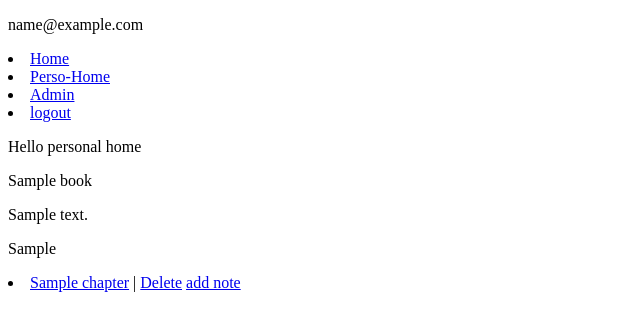
After one commit to tbuglioni/unlimited-studies, a Django app: page /studies/book/1 in a window 1280 px wide. The commit adds this page. Shown: the top 331 px of the page, without its empty margins (0-640 px from the left). Run offline with Django 3.2, Linux system fonts and the light colour scheme; a user stored in the database is signed in; tables that the repository leaves empty hold one stand-in row (values such as "Sample post").

Commit message:
add page for 1 book with crud (notes)
commit 7016199aa29a7cc09713e6aa0ae628e71773746a
Author: thomas buglioni <thomas.buglioni@gmail.com>
Date:   Tue Jul 20 11:10:39 2021 +0200

    add crud for notes

commit 0bf9435f4a2294d356aaf8b530cc2197bf90d8df
Author: thomas buglioni <thomas.buglioni@gmail.com>
Date:   Tue Jul 13 13:11:28 2021 +0200

    add page book, chapter, note

commit 5f0ecde45568e85f1db4eca6ad6ec35e6a6664e7
Author: thomas buglioni <thomas.buglioni@gmail.com>
Date:   Fri Jul 9 23:56:08 2021 +0200

    add page for 1 book

```diff
--- a/requirements.txt
+++ b/requirements.txt
@@ -1,12 +1,12 @@
 asgiref==3.4.1
 certifi==2021.5.30
-chardet==4.0.0
+charset-normalizer==2.0.3
 click==8.0.1
 coverage==5.5
 Django==3.2.2
-idna==2.10
+idna==3.2
 pytz==2021.1
-requests==2.25.1
+requests==2.26.0
 selenium==3.141.0
 sqlparse==0.4.1
 tchappui-webdrivers==0.3.7
--- /dev/null
+++ b/studies/logic/userAction.py
@@ -0,0 +1,42 @@
+from studies.models import *
+from django.shortcuts import render, redirect, get_object_or_404
+
+
+class UserAction:
+    def __init__(self):
+        self.name = 1
+
+    def get_books(self, request):
+        context = {}
+        context["books"] = Book.objects.filter(users=request.user)
+        return context
+
+    def get_one_book(self, request, book):
+        context = {}
+        context["book"] = get_object_or_404(Book, users=request.user, pk=book)
+        context["chapters"] = Chapter.objects.filter(book=book)
+        return context
+
+    def add_or_update_book(self, request):
+        pass
+
+    def add_or_update_chapter(self, request):
+        pass
+
+    def add_or_update_note(self, request):
+        pass
+
+    def delete_book(self, request):
+        pass
+
+    def delete_chapter(self, request):
+        pass
+
+    def delete_note(self, request):
+        pass
+
+    def run_game_auto(self, request):
+        pass
+
+    def run_specific_game(self, request):
+        pass
--- a/studies/models.py
+++ b/studies/models.py
@@ -17,6 +17,7 @@ class Book(models.Model):
         return f"{self.name}-{self.id}"
 
     class Meta:
+        ordering = ["order_book"]
         indexes = [
             models.Index(fields=["order_book"]),
         ]
--- /dev/null
+++ b/studies/templates/studies/book.html
@@ -0,0 +1,38 @@
+{% extends 'base.html' %}{% load static %}
+
+<div>
+  {% block content %}
+  <p>Hello personal home</p>
+  <div>
+    <p>{{book.name}}</p>
+    <p>{{book.description}}</p>
+    <p>{{book.source_info}}</p>
+  </div>
+
+  {% for chapter in chapters %}
+  <div>
+    <li>
+      <a href="{% url 'studies:book_chapter' book=book.id chapter=chapter.id %}"
+        >{{chapter.name}}</a
+      >
+      |
+      <a href="{% url 'studies:delete_chapter' chapter=chapter.id %}">Delete</a>
+      <a href="{% url 'studies:specific_note' chapter=chapter.id%}">add note</a>
+    </li>
+  </div>
+
+  <br />
+
+  {% endfor %} {% if notes %} {% for note in notes %}
+  <div>
+    <li>
+      {{note.text_recto}} {{note.text_verso}}
+      <a
+        href="{% url 'studies:specific_note' chapter=note.chapter.id note=note.id %}"
+        >Update</a
+      >
+      <a href="{% url 'studies:delete_note' note=note.id %}">Delete</a>
+    </li>
+  </div>
+  {% endfor %} {% endif %} {% endblock content %}
+</div>
--- a/studies/urls.py
+++ b/studies/urls.py
@@ -5,4 +5,24 @@ app_name = "studies"
 
 urlpatterns = [
     path("", views.personal_home_view, name="personal_home"),
+
+    # get
+    path("book/<int:book>", views.book_view_only, name="book_only"),
+    path("book/<int:book>/<int:chapter>",
+         views.book_view_chapter, name="book_chapter"),
+
+    path("note/<int:chapter>", views.custom_note_view, name="specific_note"),
+
+    path("note/<int:chapter>/<int:note>",
+         views.custom_note_view, name="specific_note"),
+
+
+
+
+    # delete
+    path("delete/book/<int:book>", views.delete_book, name="delete_book"),
+    path("delete/chapter/<int:chapter>",
+         views.delete_chapter, name="delete_chapter"),
+    path("delete/note/<int:note>", views.delete_note, name="delete_note"),
+    path("feed_db", views.add_data_in_db, name="feed_db"),
 ]
--- a/studies/views.py
+++ b/studies/views.py
@@ -1,12 +1,178 @@
 from django.conf import settings
-from django.shortcuts import render, redirect
+from django.shortcuts import render, redirect, get_object_or_404
+from .models import *
+from studies.logic.userAction import UserAction
+from studies.forms import StudiesNotesForm
+
+user_action = UserAction()
 
 
 def personal_home_view(request):
     if not request.user.is_authenticated:
         return redirect("login")
 
-    context = {}
-    context["some_string"] = "this is some string from view :) "
+    context = user_action.get_books(request)
 
     return render(request, "studies/personal_home.html", context)
+
+
+def book_view_only(request, book):
+    """ book with no chapter selected"""
+
+    context = user_action.get_one_book(request, book)
+
+    return render(request, "studies/book.html", context)
+
+
+def book_view_chapter(request, book, chapter):
+    """ book with one selected chapter"""
+    context = {}
+    context["book"] = get_object_or_404(Book,
+                                        users=request.user, pk=book)
+    context["chapters"] = Chapter.objects.filter(book=book)
+
+    context["notes"] = StudiesNotes.objects.filter(chapter=chapter)
+
+    return render(request, "studies/book.html", context)
+
+
+def custom_note_view(request, chapter=None, note=None):
+    """ 1 note to add / change """
+    context = {}
+    context["chapter"] = chapter
+    book = Chapter.objects.get(pk=chapter).book.id
+
+    if note is not None:
+        instance_note = StudiesNotes.objects.get(
+            chapter__book__users=request.user, pk=note)
+
+        context["instance_note"] = instance_note
+
+    else:
+        instance_note = None
+
+    context["instance_note"] = instance_note
+    print(f"-------------ID = {note}--------------")
+    print(f"-------------Instance = {instance_note}--------------")
+
+    if request.POST:
+        print(f"-------------POST--------------")
+        form = StudiesNotesForm(request.POST, instance=instance_note)
+        context["form"] = form
+
+        if form.is_valid():
+            print("------ CLEAN = ", form.cleaned_data, "------")
+            form.save()
+
+            return redirect('studies:book_chapter', chapter=chapter, book=book)
+
+    else:
+        context["form"] = StudiesNotesForm(instance=instance_note)
+    return render(request, "studies/note.html", context)
+
+
+def delete_book(request, book):
+    selected_book = get_object_or_404(Book, pk=book, users=request.user)
+    selected_book.delete()
+
+    return redirect('studies:personal_home')
+
+
+def delete_chapter(request, chapter):
+    selected_chapter = get_object_or_404(
+        Chapter, pk=chapter, book__users=request.user)
+    book = selected_chapter.book.id
+    selected_chapter.delete()
+    return redirect('studies:book_only', book=book)
+
+
+def delete_note(request, note):
+    selected_note = get_object_or_404(
+        StudiesNotes, pk=note, chapter__book__users=request.user)
+    book = selected_note.chapter.book.id
+    chapter = selected_note.chapter.id
+    selected_note.delete()
+    return redirect('studies:book_chapter', book=book, chapter=chapter)
+
+
+def add_data_in_db(request):
+    if not request.user.is_authenticated:
+        return redirect("login")
+
+    italien, created = Book.objects.get_or_create(
+        name="italien",
+        order_book=1,
+        description="hello world in italia", source_info='wikipedia is bad :)')
+
+    italien.users.add(request.user, through_defaults={
+                      'user_fonction': "owner", "level_chapter": 3})
+
+    anglais, created = Book.objects.get_or_create(
+        name="anglais",
+        order_book=2,
+        description="hello world in england", source_info='wikipedia is bad :)')
+
+    anglais.users.add(request.user, through_defaults={
+                      'user_fonction': "owner", "level_chapter": 2})
+
+    francais, created = Book.objects.get_or_create(
+        name="francais",
+        order_book=3,
+        description="hello world in france", source_info='wikipedia is bad :)')
+
+    francais.users.add(request.user, through_defaults={
+        'user_fonction': "owner", "level_chapter": 2})
+
+    vocabulaire_it, created = Chapter.objects.get_or_create(
+        name="vocabulaire",
+        order_chapter=1,
+        book=italien,
+    )
+
+    vocabulaire_en, created = Chapter.objects.get_or_create(
+        name="vocabulaire",
+        order_chapter=1,
+        book=anglais,
+    )
+    vocabulaire_fr, created = Chapter.objects.get_or_create(
+        name="vocabulaire",
+        order_chapter=1,
+        book=francais,
+    )
+
+    word_it_1, created = StudiesNotes.objects.get_or_create(
+        text_recto="bongiorno",
+        text_verso="bonjour",
+        chapter=vocabulaire_it,
+        order_note=1,
+        studie_verso=True,
+
+    )
+
+    word_it_1.users.add(request.user, through_defaults={
+        'lvl_recto': "4", "lvl_verso": 3})
+
+    word_it_2, created = StudiesNotes.objects.get_or_create(
+        text_recto="ciao",
+        text_verso="salut",
+        chapter=vocabulaire_it,
+        order_note=2,
+        studie_verso=True,
+
+    )
+    word_it_2.users.add(request.user, through_defaults={
+        'lvl_recto': "3", "lvl_verso": 2})
+
+    word_it_3, created = StudiesNotes.objects.get_or_create(
+        text_recto="grazie",
+        text_verso="merci",
+        chapter=vocabulaire_it,
+        order_note=3,
+        studie_verso=True,
+
+    )
+
+    word_it_3.users.add(request.user, through_defaults={
+        'lvl_recto': "2", "lvl_verso": 1})
+
+    return redirect('studies:personal_home')
```
Also changed, not shown: studies/forms.py (added, +9 -0 lines), studies/templates/studies/note.html (added, +26 -0 lines), studies/templates/studies/personal_home.html (+11 -3 lines), account/migrations/0001_initial.py, studies/logic/user.py (deleted), studies/migrations/0001_initial.py.
